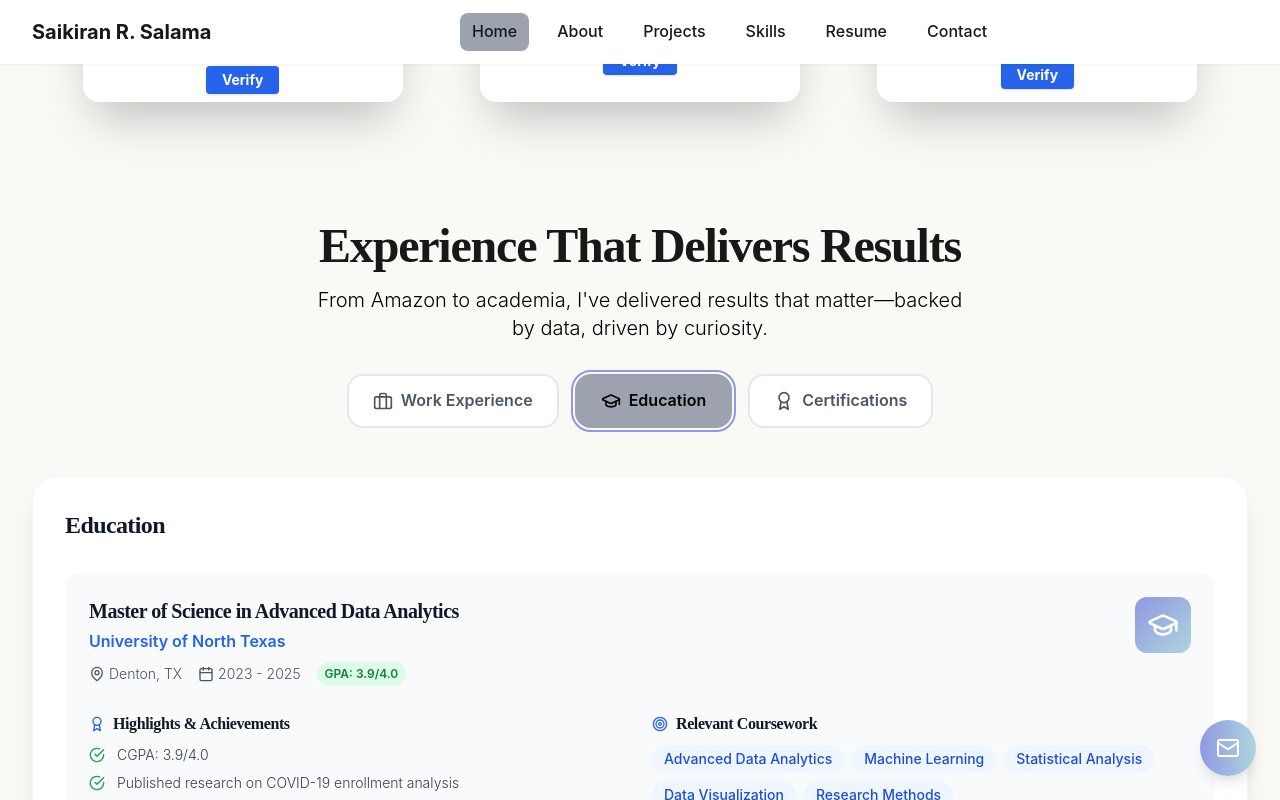
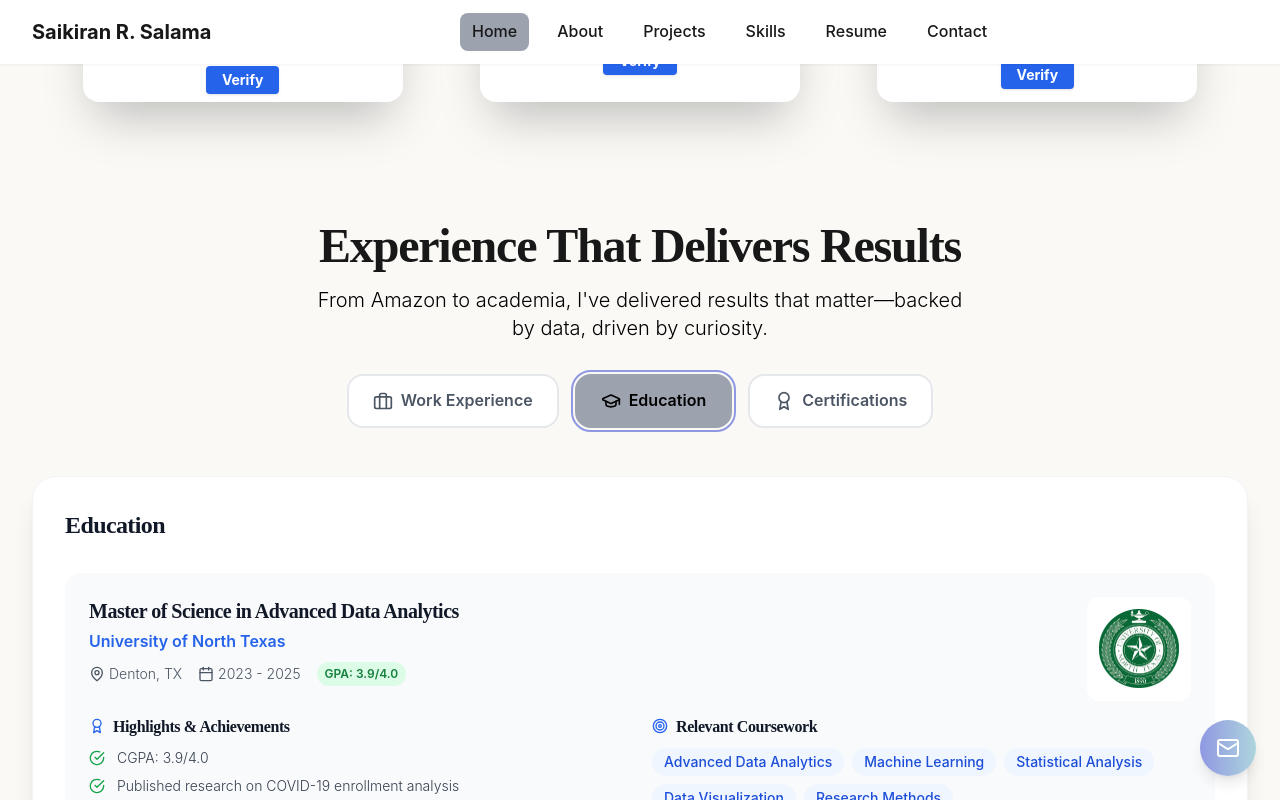
Before and after one commit to saikiransalama/portfolio, a React (Vite) app: page / in a window 1280 px wide. Both pictures are taken after a click on the button "Education". Shown: the part 4164-4964 px from the top of the page. Built offline with nearby package versions, Linux system fonts and the light colour scheme; a web font is replaced by a local one.

Commit message:
Increase university logo size in education section and update education visuals

```diff
--- a/src/components/Resume.tsx
+++ b/src/components/Resume.tsx
@@ -1,5 +1,7 @@
 import React, { useState } from 'react';
 import { Briefcase, GraduationCap, Calendar, MapPin, Award, TrendingUp, Users, Target, Download, ArrowRight, Star, CheckCircle } from 'lucide-react';
+import UNTLogo from '../assests/Univerisity of North Texas.png';
+import OsmaniaLogo from '../assests/Osmania University.png';
 
 const Resume = () => {
   const [activeTab, setActiveTab] = useState('experience');
@@ -23,7 +25,7 @@ const Resume = () => {
       impact: {
         productivity: "+10%",
         training: "40 agents",
-        pass_rate: "100%"
+        "Pass Rate": "100%"
       }
     },
     {
@@ -163,7 +165,7 @@ const Resume = () => {
       <div className="bg-white rounded-3xl shadow-xl border border-gray-100 overflow-hidden w-full max-w-full">
         {activeTab === 'experience' && (
           <div className="p-4 sm:p-6 md:p-8 overflow-x-auto">
-            <h3 className="text-2xl font-bold text-gray-100 mb-8">Professional Experience</h3>
+            <h3 className="text-2xl font-bold text-black mb-8">Professional Experience</h3>
             <div className="space-y-8">
               {experience.map((job, index) => (
                 <div key={job.id} className="flex items-start">
@@ -281,8 +283,12 @@ const Resume = () => {
                         </span>
                       </div>
                     </div>
-                    <div className="p-3 bg-gradient-to-br from-blue-600 to-purple-600 rounded-xl">
-                      <GraduationCap className="h-8 w-8 text-white" />
+                    <div className="p-3 rounded-xl flex items-center justify-center bg-white">
+                      {edu.school === 'University of North Texas' ? (
+                        <img src={UNTLogo} alt="UNT Logo" className="h-20 w-20 object-contain" />
+                      ) : edu.school === 'Osmania University' ? (
+                        <img src={OsmaniaLogo} alt="Osmania University Logo" className="h-20 w-20 object-contain" />
+                      ) : null}
                     </div>
                   </div>
 
```
Also changed, not shown: src/assests/Osmania University.png (added), src/assests/Univerisity of North Texas.png (added).
